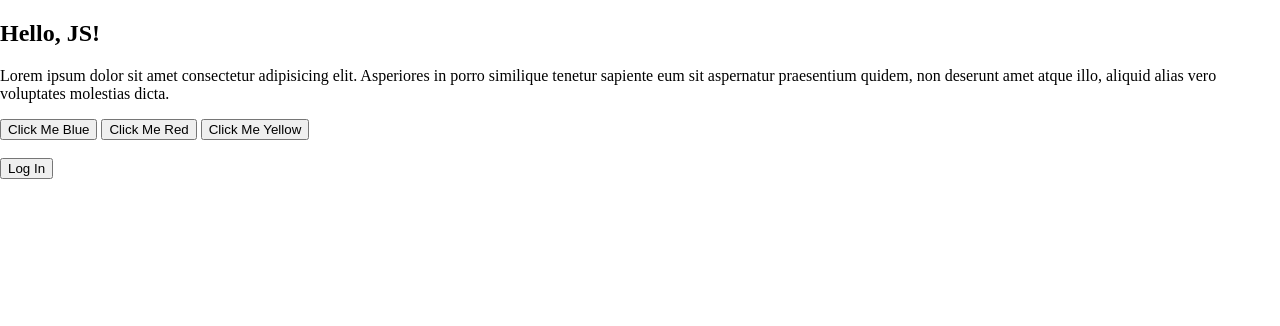
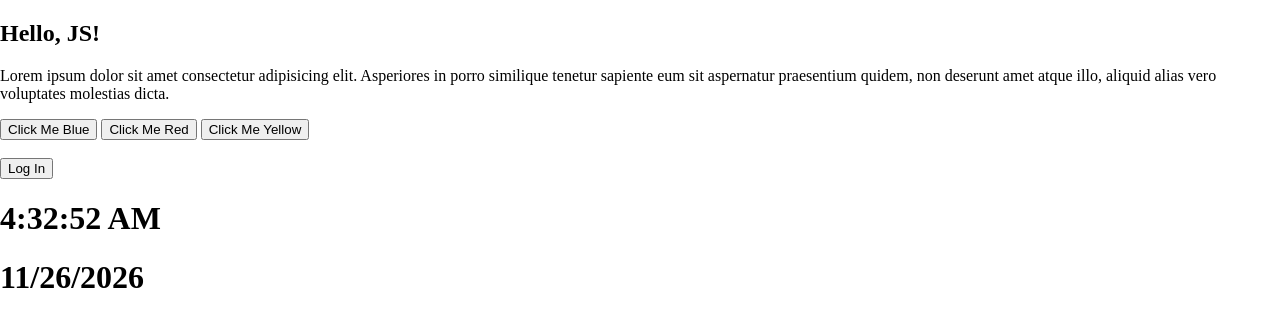
Before and after one commit to webdesigntuba-Tu/JS_Introdusing, a plain HTML site: page index.html in a window 1280 px wide. Drawn offline with Linux system fonts and the light colour scheme.

Commit message:
real time date added

```diff
--- a/index.html
+++ b/index.html
@@ -20,6 +20,10 @@
     <br />
     <br />
     <button onclick="login()">Log In</button>
+
+     <h1 id="clock">00:00:00 AM</h1>
+     <h1 id="date"></h1>
+
     <script src="/script.js"></script>
   </body>
 </html>
--- a/script.js
+++ b/script.js
@@ -10,6 +10,7 @@
 // JS OBJECT
 // JS FUNCTION
 // JS DOM ELEMENT
+// ALART AND SHOW REAL TIME
 
 
 
@@ -199,3 +200,13 @@ function clickYellow(){
 function login (){
   alert("Login Successfull");
 }
+
+// SHOW REAL TIME
+function showRealTime() {
+
+    const date = new Date();
+    document.getElementById("clock").innerText = date.toLocaleTimeString();
+    document.getElementById("date").innerText=date.toLocaleDateString();
+}
+setInterval(showRealTime, 1000);
+showRealTime();
```
